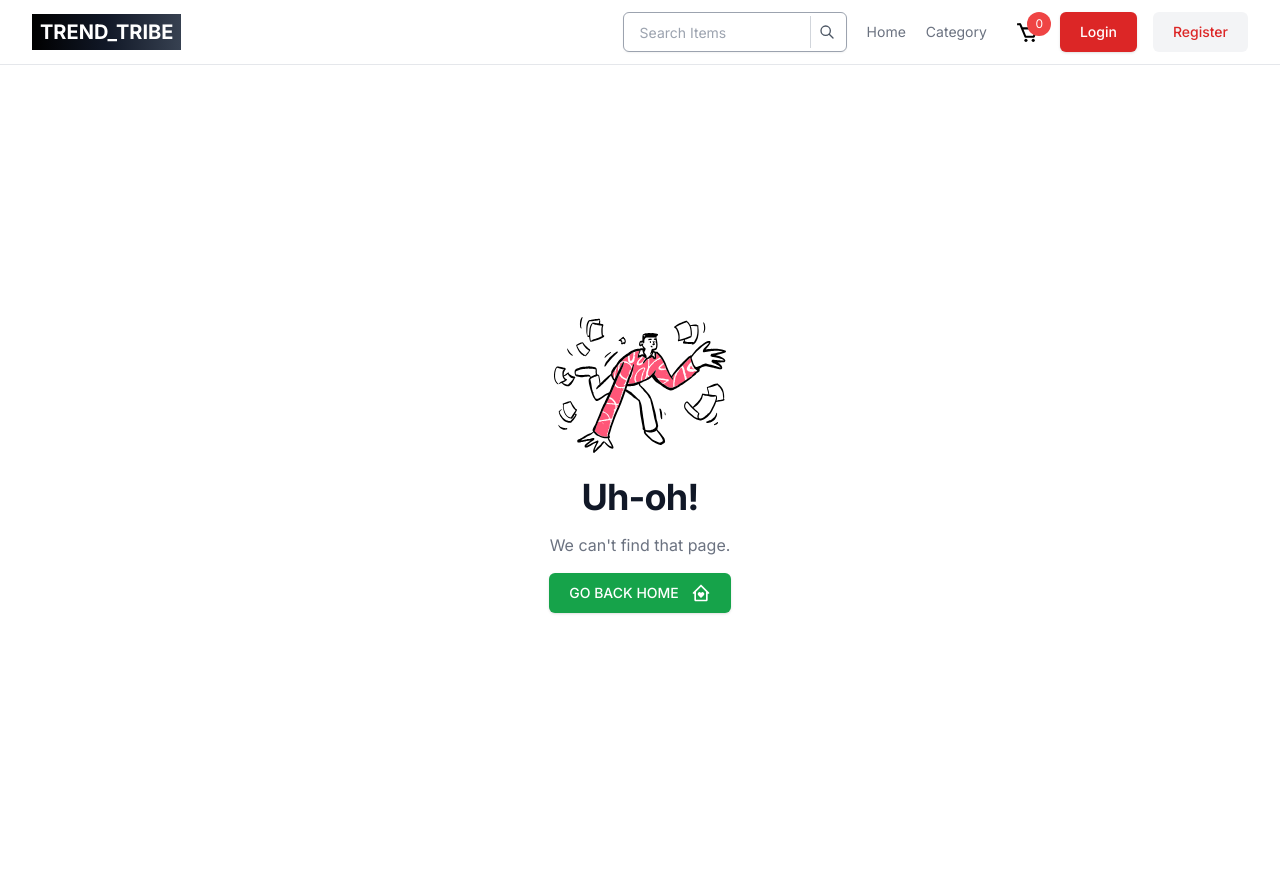
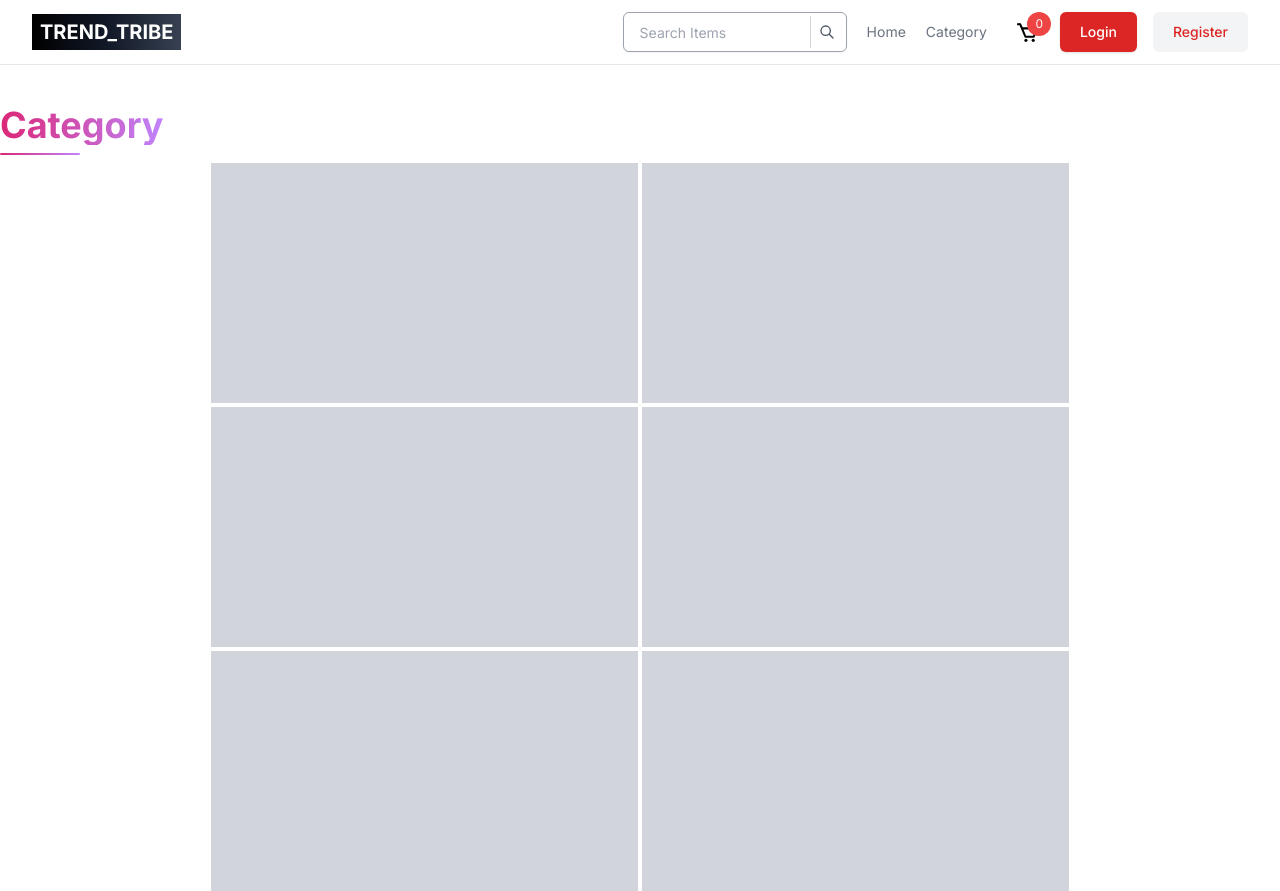
Before and after one commit to okay-himanshu/e-commerce, a React (Vite) app in the folder client/: page /category in a window 1280 px wide. Before the commit the page ends 865 px from the top, so only its background shows below. Built offline with nearby package versions, Linux system fonts and the light colour scheme; a web font is replaced by a local one.

Commit message:
product added || category page

```diff
--- a/client/src/components/Category.jsx
+++ b/client/src/components/Category.jsx
@@ -1,7 +1,15 @@
 import React from "react";
 
-function Category() {
-  return <div>Category</div>;
+function Category({ category, className = "" }) {
+  return (
+    <div className="flex justify-center items-center gap-4">
+      <div
+        className={`${className} flex justify-center  items-center px-6 py-2 w-fit  rounded-full bg-gray-300`}
+      >
+        {category}
+      </div>
+    </div>
+  );
 }
 
 export default Category;
--- a/client/src/components/CustomTitle.jsx
+++ b/client/src/components/CustomTitle.jsx
@@ -4,10 +4,11 @@ function CustomTitle({ title, className }) {
   return (
     <>
       <h1
-        className={`${className} text-4xl font-bold text-center mt-10 text-color_primary  w-fit`}
+        className={`${className} text-transparent  bg-clip-text bg-gradient-to-r from-pink-600 to-purple-400 text-4xl font-bold text-center mt-10 text-color_primary  w-fit`}
       >
         {title}
       </h1>
+      <div className="bg-gradient-to-r from-pink-600 to-purple-400 w-20 h-[2px] mt-2 mb-2 rounded-full"></div>
     </>
   );
 }
--- /dev/null
+++ b/client/src/pages/CategoryPage.jsx
@@ -0,0 +1,20 @@
+import React from "react";
+import CustomTitle from "../components/CustomTitle";
+
+function CategoryPage() {
+  return (
+    <div className=" max-w-screen-xl mt-5  mx-auto">
+      <CustomTitle title={"Category"} />
+      <div className="flex gap-1 flex-wrap items-start justify-center ">
+        <div className="bg-gray-300 h-60 w-1/3"></div>
+        <div className="bg-gray-300 h-60 w-1/3 "></div>
+        <div className="bg-gray-300 h-60 w-1/3 "></div>
+        <div className="bg-gray-300 h-60 w-1/3"></div>
+        <div className="bg-gray-300 h-60 w-1/3"></div>
+        <div className="bg-gray-300 h-60 w-1/3"></div>
+      </div>
+    </div>
+  );
+}
+
+export default CategoryPage;
--- a/client/src/pages/Home.jsx
+++ b/client/src/pages/Home.jsx
@@ -7,7 +7,13 @@ import { IoPricetagsSharp } from "react-icons/io5";
 import { FiFilter } from "react-icons/fi";
 import { CgDetailsMore } from "react-icons/cg";
 
-import { Button, Hero, SignUp, Prices } from "../components/index";
+import {
+  Button,
+  Hero,
+  Prices,
+  Category,
+  CustomTitle,
+} from "../components/index";
 import { useAuth } from "../contexts/auth";
 import { useCart } from "../contexts/cart";
 import { Footer } from "../pages";
@@ -116,24 +122,43 @@ function Home() {
     <>
       <Hero />
 
+      <div className=" max-w-screen-xl mt-5  mx-auto ">
+        <CustomTitle title={"CATEGORIES "} />
+      </div>
+
+      <div className="flex overflow-x-auto sm:flex-wrap  gap-4 max-w-screen-xl mt-5  mx-auto justify-start   ">
+        {categories?.map((category) => {
+          return (
+            <Category
+              key={category?._id}
+              category={category?.name}
+              className="select-none capitalize cursor-pointer bg-gray-300 border-2 border-gray-300 hover:bg-gray-100  duration-300 text-gray-700  text-sm w-96"
+            />
+          );
+        })}
+      </div>
+
       {/* filter */}
-      <div className="relative gap-2 flex justify-end  max-w-screen-xl mt-5  mx-auto  ">
+      <div className=" gap-2 flex justify-between  max-w-screen-xl mt-5  mx-auto  ">
+        <div className="">
+          <CustomTitle title={"PRODUCTS "} />
+        </div>
+        <div className="flex items-center gap-2 relative">
           <div
             onClick={filterButton}
-          className=" flex  gap-2 font-medium items-center justify-center h-full  px-4 py-2 rounded-full select-none  cursor-pointer bg-gray-300 border-2 border-gray-300 hover:bg-gray-100  duration-300 text-gray-700  text-md  uppercase "
+            className=" flex  gap-2 font-medium items-center justify-center h-10 w-20  px-4 py-2 rounded-full select-none  cursor-pointer bg-gray-300 border-2 border-gray-300 hover:bg-gray-100  duration-300 text-gray-700  text-md  uppercase "
           >
             <strong className="flex items-center gap-2 font-medium uppercase ">
               {<FiFilter />}
             </strong>{" "}
           </div>
-        <div className=" flex  gap-2 font-medium items-center justify-center   px-4 py-2 rounded-full select-none  cursor-pointer hover:bg-gray-100 border-2 border-gray-300 bg-gray-300 duration-300 text-gray-700 text-md uppercase ">
+          <div className=" flex  gap-2 font-medium items-center justify-center h-10 w-20  px-4 py-2 rounded-full select-none  cursor-pointer bg-gray-300 border-2 border-gray-300 hover:bg-gray-100  duration-300 text-gray-700  text-md  uppercase ">
             <strong className="flex items-center gap-2   font-medium uppercase ">
               {<CgDetailsMore />}
             </strong>{" "}
           </div>
-
           <div
-          className={`py-2 mt-2 w-64 px-4 divide-y divide-gray-100 rounded-md border border-gray-100 bg-white shadow-lg overflow-y-scroll overflow-x-hidden  h-60 sm:h-80 md:h-96   z-50  absolute top-14  ${
+            className={`py-2 mt-2 w-64 px-4 divide-y divide-gray-100 rounded-md border border-gray-100 bg-white shadow-lg overflow-y-auto overflow-x-hidden  h-60 sm:h-80 md:h-96   z-50  absolute top-20 -left-20  ${
               filterSelection ? "hidden" : ""
             }`}
           >
@@ -197,6 +222,7 @@ function Home() {
                   </div>
                 </React.Fragment>
               ))}
+            </div>
           </div>
         </div>
       </div>
--- a/client/src/pages/ProductDetails.jsx
+++ b/client/src/pages/ProductDetails.jsx
@@ -7,6 +7,7 @@ import { BiChevronDown } from "react-icons/bi";
 import { MdOutlineKeyboardArrowUp } from "react-icons/md";
 
 import { useAuth } from "../contexts/auth";
+import { CustomTitle } from "../components";
 
 function ProductDetails() {
   const [product, setProduct] = useState({});
@@ -62,8 +63,7 @@ function ProductDetails() {
           />
         </div>
         <div className="text-gray-600 md:w-[30rem] ">
-          <h1 className="font-bold text-4xl capitalize ">{product?.name}</h1>
-          <div className="bg-gray-600 w-20 h-[2px] mt-2 mb-2 rounded-full"></div>
+          <CustomTitle title={product?.name} className={"text-start"} />
           <p className="text-gray-600 text-lg font-medium">
             ₹ {product?.price}
           </p>
--- a/client/src/pages/index.js
+++ b/client/src/pages/index.js
@@ -5,6 +5,7 @@ import AdminDashBoard from "./admin/AdminDashBoard";
 import ProductDetails from "./ProductDetails";
 import CartPage from "./CartPage";
 import Footer from "./Footer";
+import CategoryPage from "./CategoryPage";
 
 // admin
 import CreateCategory from "./admin/CreateCategory";
@@ -32,4 +33,5 @@ export {
   ProductDetails,
   CartPage,
   Footer,
+  CategoryPage,
 };
--- a/client/src/routes/Router.jsx
+++ b/client/src/routes/Router.jsx
@@ -14,6 +14,7 @@ import {
   UpdateProduct,
   ProductDetails,
   CartPage,
+  CategoryPage,
 } from "../pages";
 import { Navbar, SignUp, Login, ForgetPassword } from "../components";
 import Private from "../routes/Private";
@@ -26,6 +27,7 @@ function Router() {
         <Navbar />
         <Routes>
           <Route path="/" element={<Home />}></Route>
+          <Route path="/category" element={<CategoryPage />}></Route>
           <Route path="/product/:slug" element={<ProductDetails />}></Route>
           <Route path="/signup" element={<SignUp />}></Route>
           <Route path="/login" element={<Login />}></Route>
```
Also changed, not shown: 1 other file (tests, documents, lock files or other folders). Lines whose indentation alone changed are shown as unchanged.
